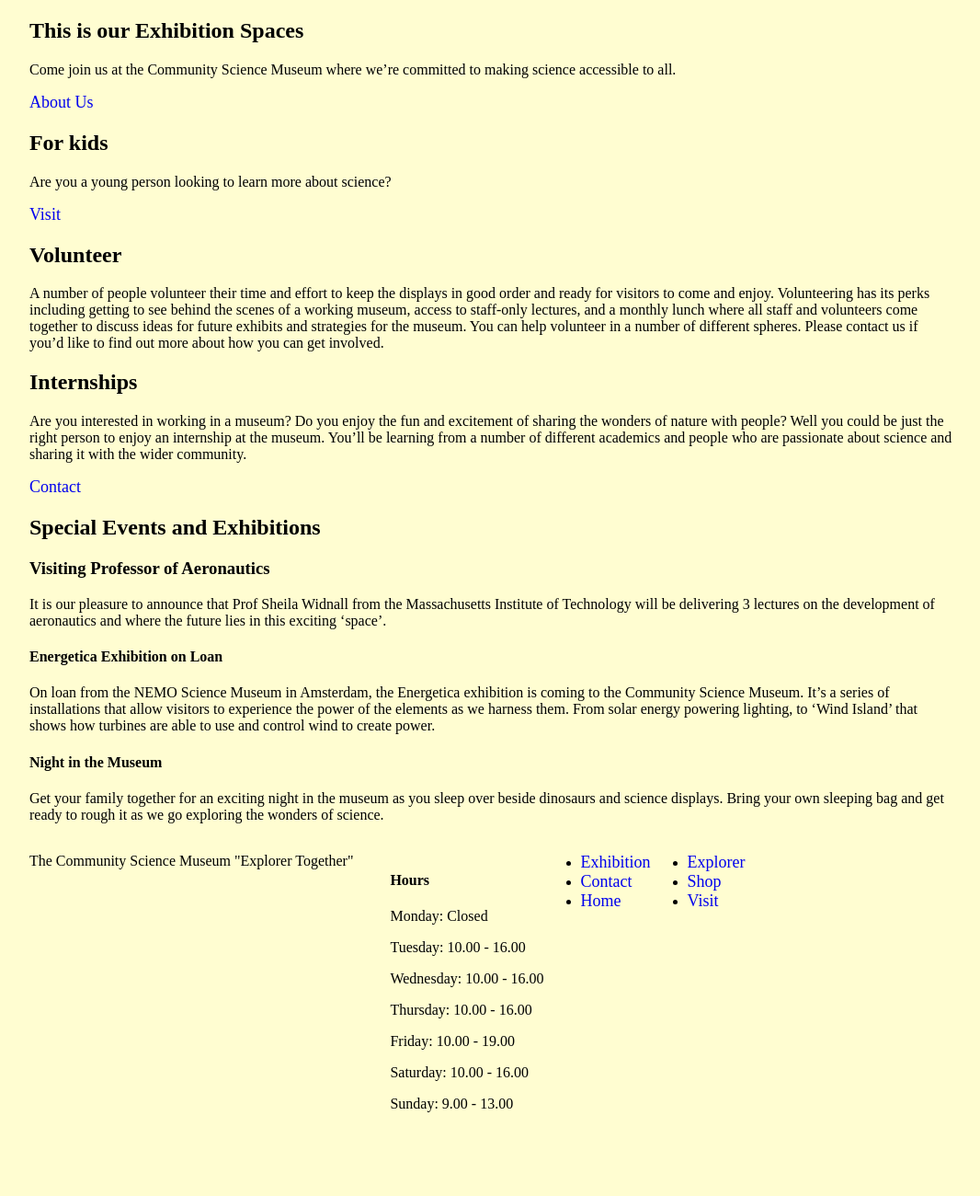
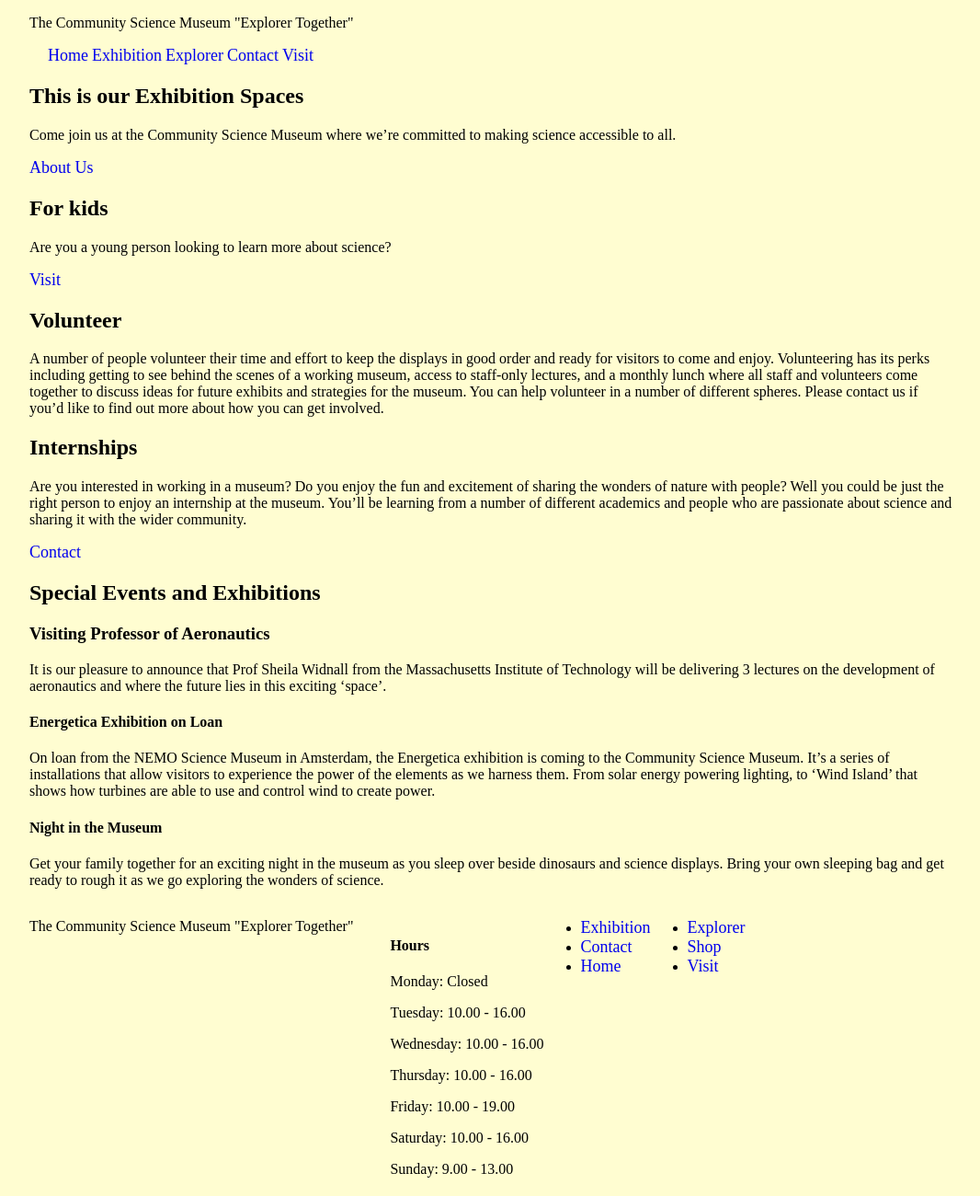
Before and after one commit to PythonMasterAlexander/semester-project-1, a website: page src/pages/explorer.html in a window 1280 px wide. Shown: the whole page at 92% size, without its empty margins (105-1171 px from the left). Before the commit the page ends 1241 px from the top, so only its background shows below. Drawn offline with nearby package versions, Linux system fonts and the light colour scheme; files that its build step writes are made by us from their sources.

Commit message:
Markup clean up on explorer and shop page

```diff
--- a/src/pages/explorer.html
+++ b/src/pages/explorer.html
@@ -2,81 +2,96 @@
 <html lang="en">
   <head>
     <meta charset="utf-8">
-    <meta name="description" content="The Explorer Page for the Community Science Museum. The interactive and accessible museum for visiting kids, adults and researchers.">
+    <meta name="description" content="The Explorer Page for the Community
+		Science Museum. The interactive and accessible museum for visiting kids,
+		adults and researchers.">
     <meta name="description" content="width=device-width, initial-scale=1.0">
-    <title>The Explorer Page - For the Accessibility and Interactive Community Science Museum</title>
+    <title>Explorer</title>
     <link rel="stylesheet" href="../../dist/styles/index.css">
   </head>
   <body>
-    <main role="main">
+		<header>
+			<div>
+				<p>The Community Science Museum "Explorer Together"</p>
+			</div>
+			<nav>
+				<a href="../../index.html">Home</a>
+				<a href="./exhibition.html">Exhibition</a>
+				<a href="./explorer.html">Explorer</a>
+				<a href="./contact.html">Contact</a>
+				<a href="./visit.html">Visit</a>
+			</nav>
+		</header>
+    <main>
       <section>
         <div>
           <h1>This is our Exhibition Spaces</h1>
           <p>Come join us at the Community Science Museum
           where we’re committed to making science accessible to all.
           </p>
-          <a class="" href="exhibition.html" title="Link to the exhibition Home Page">About Us</a>
+          <a class="" href="./exhibition.html">About Us</a>
         </div>
         <div>
           <h2>For kids</h2>
           <p>Are you a young person looking to learn more about science?</p>
-          <a class="" href="exhibition.html" title="Link to the exhibition Home Page">Visit</a>
+          <a href="./exhibition.html">Visit</a>
         </div>
       </section>
+			<article>
 				<section>
-        <div>
 					<h2>Volunteer</h2>
-          <p>A number of people volunteer their time and effort to keep the displays in good
-          order and ready for visitors to come and enjoy. Volunteering has its perks including
-          getting to see behind the scenes of a working museum, access to staff-only
-          lectures, and a monthly lunch where all staff and volunteers come together to
-          discuss ideas for future exhibits and strategies for the museum.
-          You can help volunteer in a number of different spheres. Please contact us if you’d
-          like to find out more about how you can get involved.
+					<p>A number of people volunteer their time and effort to keep the
+					displays in good order and ready for visitors to come and enjoy.
+					Volunteering has its perks including getting to see behind the scenes
+					of a working museum, access to staff-only lectures, and a monthly
+					lunch where all staff and volunteers come together to discuss ideas
+					for future exhibits and strategies for the museum. You can help
+					volunteer in a number of different spheres. Please contact us if
+					you’d like to find out more about how you can get involved.
 					</p>
-        </div>
-        <div>
+				</section>
+				<section>
 					<h2>Internships</h2>
-          <p>Are you interested in working in a museum? Do you enjoy the fun and excitement of
-          sharing the wonders of nature with people? Well you could be just the right person to
-          enjoy an internship at the museum. You’ll be learning from a number of different
-          academics and people who are passionate about science and sharing it with the
-          wider community.
+					<p>Are you interested in working in a museum? Do you enjoy the fun
+					and excitement of sharing the wonders of nature with people? Well you
+					could be just the right person to enjoy an internship at the museum.
+					You’ll be learning from a number of different academics and people who
+					are passionate about science and sharing it with the wider community.
 					</p>
-        </div>
-        <a class="" href="contact.html" title="Link to the contact Home Page">Contact</a>
+					<a href="./contact.html">Contact</a>
 				</section>
 				<section>
 					<h2>Special Events and Exhibitions</h2>
-        <div>
 					<h3>Visiting Professor of Aeronautics</h3>
 					<p>It is our pleasure to announce that Prof Sheila Widnall from the
 					Massachusetts Institute of Technology will be delivering 3 lectures
 					on the development of aeronautics and where the future lies in
 					this exciting ‘space’.
 					</p>
-        </div>
-        <div>
+        </section>
+        <section>
           <h4>Energetica Exhibition on Loan</h4>
-          <p>On loan from the NEMO Science Museum in Amsterdam, the Energetica exhibition is
-          coming to the Community Science Museum. It’s a series of installations that allow
-          visitors to experience the power of the elements as we harness them. From solar
-          energy powering lighting, to ‘Wind Island’ that shows how turbines are able to use
-          and control wind to create power.
+          <p>On loan from the NEMO Science Museum in Amsterdam, the Energetica
+					exhibition is coming to the Community Science Museum. It’s a series
+					of installations that allow visitors to experience the power of
+					the elements as we harness them. From solar energy powering lighting,
+					to ‘Wind Island’ that shows how turbines are able to use and control
+					wind to create power.
           </p>
-        </div>
-        <div>
+        </section>
+        <section>
           <h4>Night in the Museum</h4>
-          <p>Get your family together for an exciting night in the museum as you sleep over beside
-          dinosaurs and science displays. Bring your own sleeping bag and get ready to rough it
-          as we go exploring the wonders of science.
+          <p>Get your family together for an exciting night in the museum as
+					you sleep over beside dinosaurs and science displays. Bring your
+					own sleeping bag and get ready to rough it as we go exploring the
+					wonders of science.
           </p>
-        </div>
         </section>
+      </article>
     </main>
     <footer role="contentinfo">
-      <p class="site-logo col1">The Community Science Museum "Explorer Together"</p>
-      <ul class="col2">
+      <p>The Community Science Museum "Explorer Together"</p>
+      <ul>
         <h4>Hours</h4>
         <p>Monday: Closed</p>
         <p>Tuesday: 10.00 - 16.00</p>
@@ -86,20 +101,15 @@
         <p>Saturday: 10.00 - 16.00</p>
         <p>Sunday: 9.00 - 13.00</p>
        </ul>
-       <ul class=col3>
-        <li><a href="exhibition.html" title="Link to the Exhibition Page for The
-						Community Science Museum">Exhibition</a></li>
-        <li><a href="contact.html" title="Link to the Contact Page the ">Contact</a></li>
-        <li><a href="index.html" title="Link to the Home Page for the Community
-						Science Museum">Home</a></li>
+       <ul>
+        <li><a href="./exhibition.html">Exhibition</a></li>
+        <li><a href="./contact.html">Contact</a></li>
+        <li><a href="../../index.html">Home</a></li>
        </ul>
-       <ul class=col4>
-        <li><a href="explore.html" title="Link to the Explore Page for the
-						Community Science Museum">Explorer</a></li>
-        <li><a href="shop.html" title="Link to the Shop Page for the Community
-						Science Museum">Shop</a></li>
-        <li><a href="visit.html" title="Link to the Visit Page for the Community
-						Science Museum">Visit</a></li>
+       <ul>
+        <li><a href="./explore.html">Explorer</a></li>
+        <li><a href="./shop.html">Shop</a></li>
+        <li><a href="./visit.html">Visit</a></li>
        </ul>
     </footer>
   </body>
```
Also changed, not shown: src/pages/shop.html (+35 -38 lines). Lines whose indentation alone changed are shown as unchanged.
